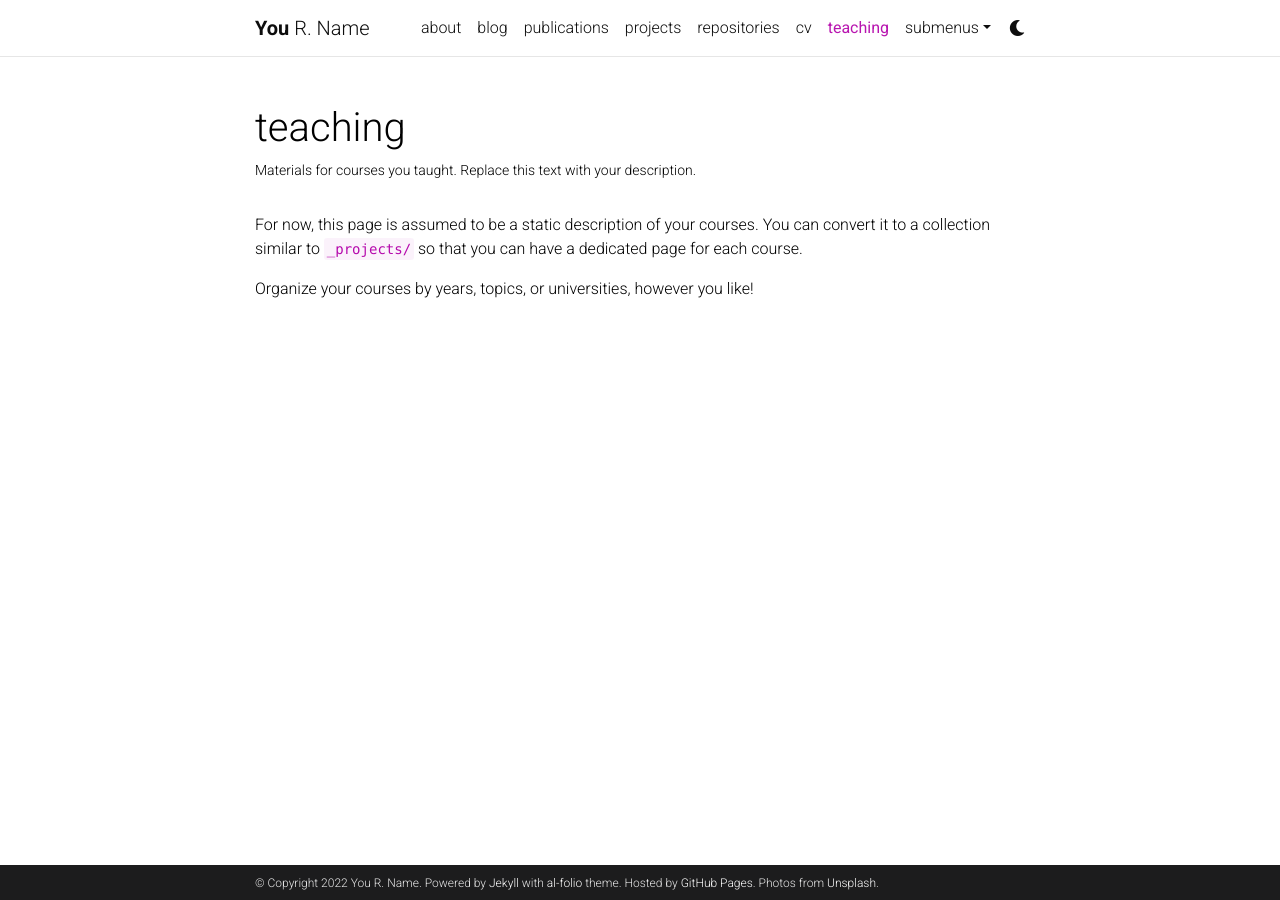
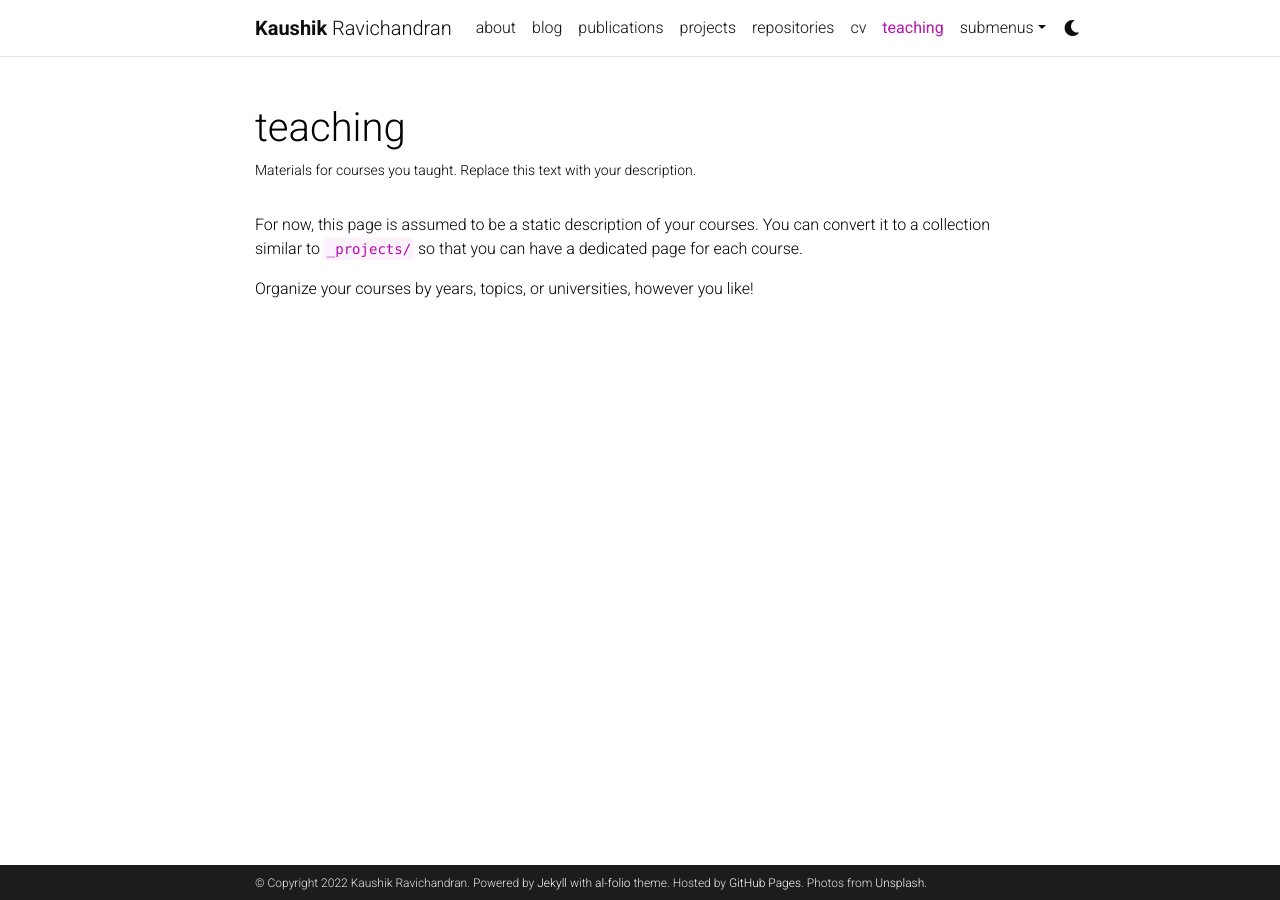
Before and after one commit to kaushikravichandran/kaushikravichandran.github.io, a Jekyll site: the page built from _pages/teaching.md, in a window 1280 px wide. Built offline with Jekyll 4.4.1, drawn with Linux system fonts in a browser that asks for light colours; comment, search, counter and statistics services are not loaded; a style sheet for code colours, icons or effects is not loaded.

Commit message:
edit config file

```diff
--- a/_config.yml
+++ b/_config.yml
@@ -3,23 +3,23 @@
 # -----------------------------------------------------------------------------
 
 title: blank # the website title (if blank, full name will be used instead)
-first_name: You
-middle_name: R.
-last_name: Name
-email: you@example.com
+first_name: Kaushik
+middle_name:
+last_name: Ravichandran
+email: kravicha3@gatech.edu
 description: > # the ">" symbol means to ignore newlines until "footer_text:"
   A simple, whitespace theme for academics. Based on [*folio](https://github.com/bogoli/-folio) design.
 footer_text: >
   Powered by <a href="https://jekyllrb.com/" target="_blank">Jekyll</a> with <a href="https://github.com/alshedivat/al-folio">al-folio</a> theme.
   Hosted by <a href="https://pages.github.com/" target="_blank">GitHub Pages</a>.
   Photos from <a href="https://unsplash.com" target="_blank">Unsplash</a>.
-keywords: jekyll, jekyll-theme, academic-website, portfolio-website  # add your own keywords or leave empty
+keywords: Kaushik, Kaushik Ravichandran, CMU, PES University, Georgia Tech, GaTech  # add your own keywords or leave empty
 
 lang: en # the language of your site (for example: en, fr, cn, ru, etc.)
 icon: ⚛️  # the emoji used as the favicon (alternatively, provide image name in /assets/img/)
 
-url: https://alshedivat.github.io # the base hostname & protocol for your site
-baseurl: /al-folio # the subpath of your site, e.g. /blog/
+url: https://kaushikravichandran.github.io # the base hostname & protocol for your site
+baseurl: # the subpath of your site, e.g. /blog/
 last_updated: false # set to true if you want to display last updated in the footer
 impressum_path:  # set to path to include impressum link in the footer, use the same path as permalink in a page, helps to conform with EU GDPR
 
@@ -67,10 +67,10 @@ og_image: # The site-wide (default for all links) Open Graph preview image
 # Social integration
 # -----------------------------------------------------------------------------
 
-github_username: # your GitHub user name
+github_username: kaushikravichandran # your GitHub user name
 gitlab_username: # your GitLab user name
 twitter_username: # your Twitter handle
-linkedin_username: # your LinkedIn user name
+linkedin_username: kravichandran # your LinkedIn user name
 scholar_userid: # your Google Scholar ID
 orcid_id: # your ORCID ID
 medium_username: # your Medium username
```
